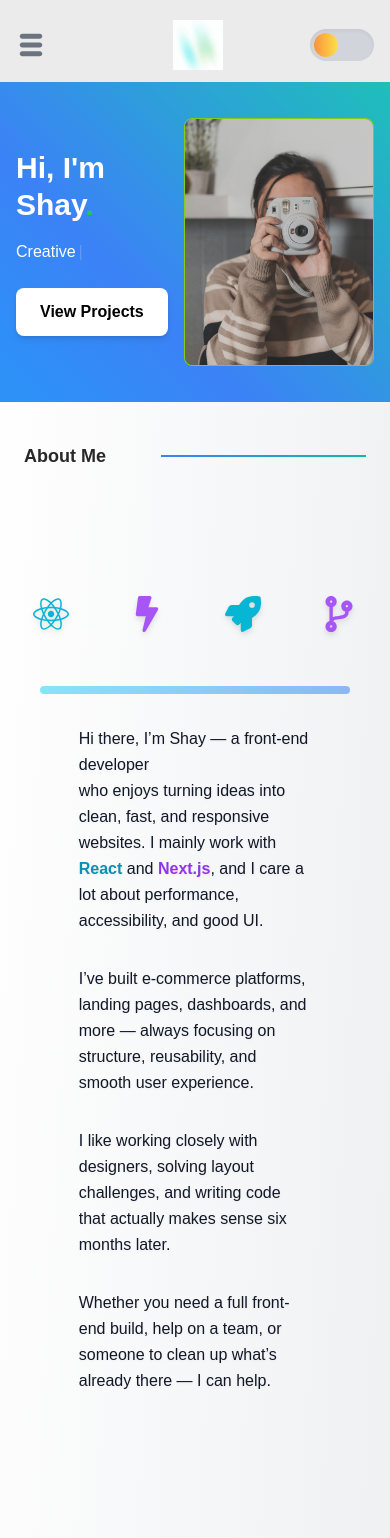
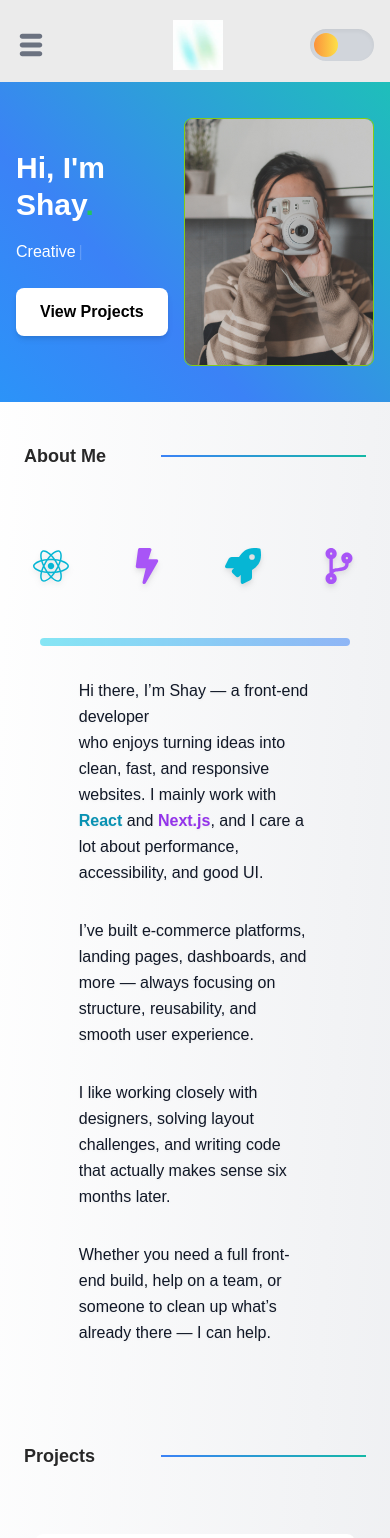
Before and after one commit to shay122990/next-portfolio, a Next.js app: page / in a window 390 px wide. Shown: the top 1538 px of the page. Built offline with nearby package versions, Linux system fonts and the light colour scheme; a web font is replaced by a local one.

Commit message:
py padding change on mobile-about section

```diff
--- a/src/app/components/about-section/About.tsx
+++ b/src/app/components/about-section/About.tsx
@@ -9,7 +9,7 @@ const About = () => {
   return (
     <section className="relative w-full px-4 lg:px-10 flex flex-col items-center justify-between z-0">
       <Divider text="About Me" id="about" />
-      <article className="relative z-10 w-full flex flex-col lg:flex-row items-center lg:items-stretch lg:gap-20 px-6 lg:px-16 py-16">
+      <article className="relative z-10 w-full flex flex-col lg:flex-row items-center lg:items-stretch lg:gap-20 px-6 lg:px-16 py-4">
         <div className="flex flex-row lg:flex-col justify-center items-center gap-4">
           {iconList.map((Icon, i) => (
             <div
```
